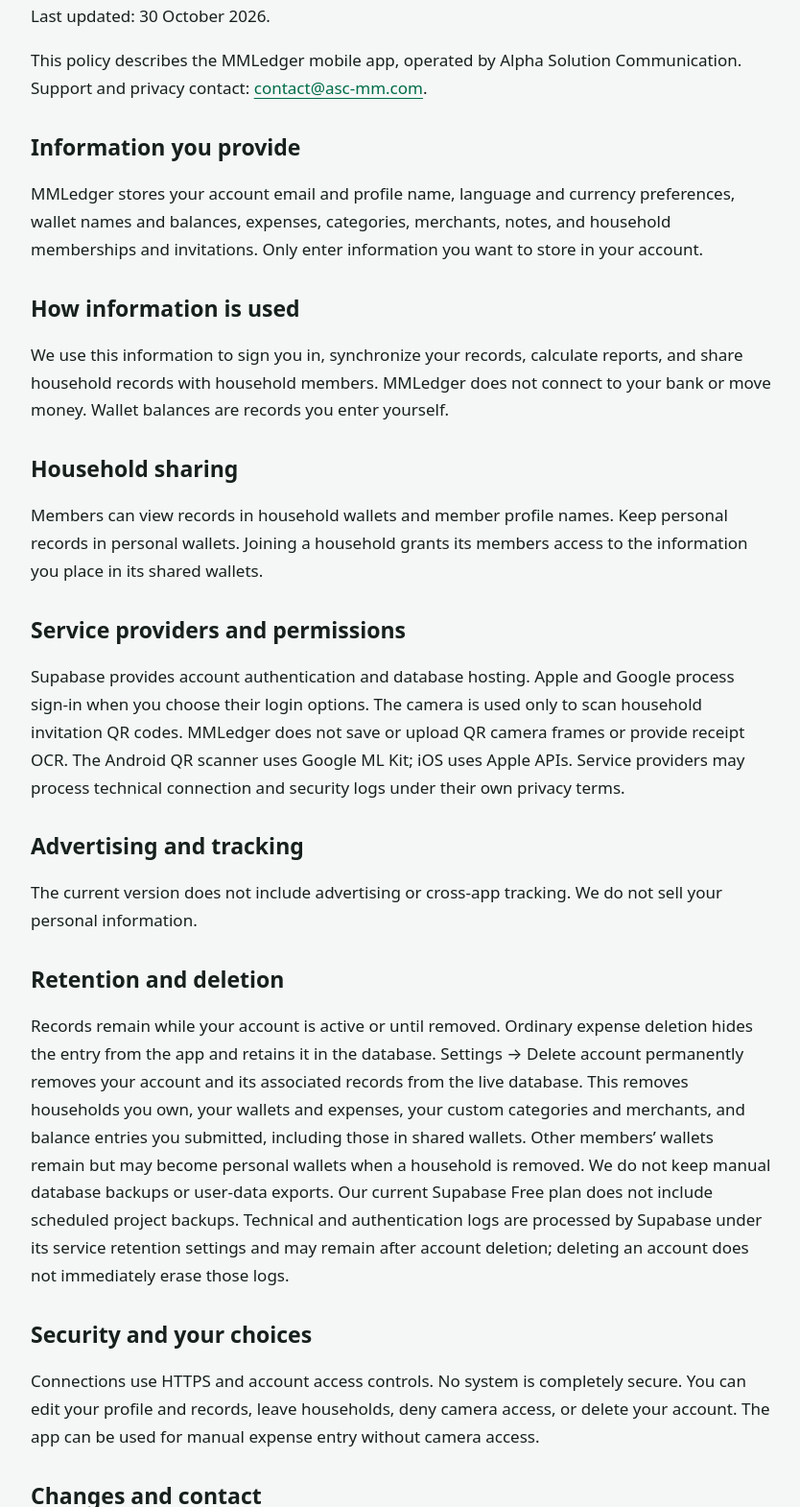
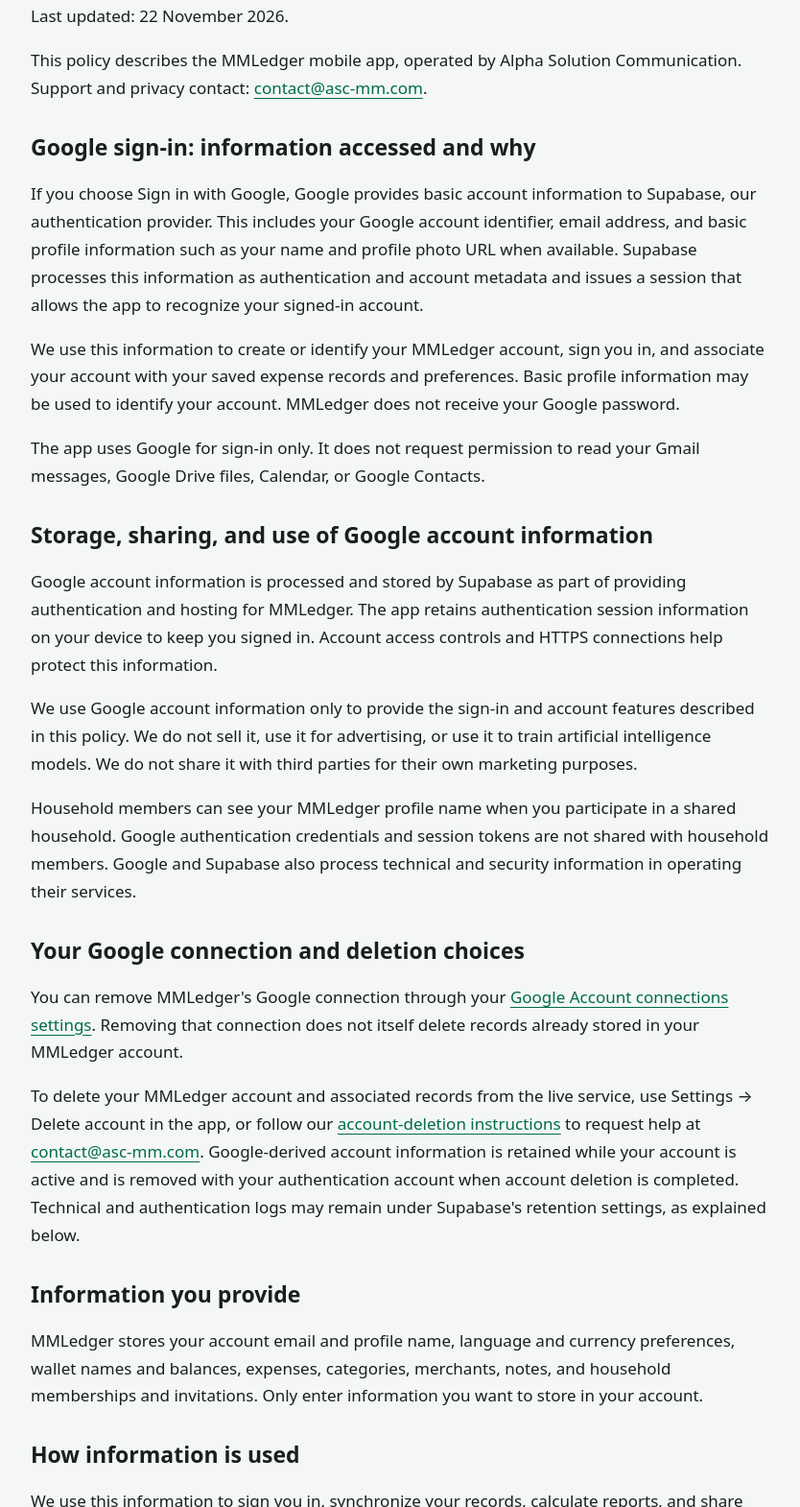
Before and after one commit to TaReaHtwe/mmledger-support, a plain HTML site: page privacy.html in a window 1280 px wide. Shown: the part 229-1799 px from the top of the page at 96% size, without its empty margins (222-1056 px from the left). Drawn offline with Linux system fonts and the light colour scheme.

Commit message:
Explain Google sign-in data use, storage, sharing and deletion

```diff
--- a/privacy.html
+++ b/privacy.html
@@ -17,8 +17,25 @@
 </header>
 <main>
 <h1>Privacy policy</h1>
-<p>Last updated: 30 October 2026.</p>
+<p>Last updated: 22 November 2026.</p>
 <p>This policy describes the MMLedger mobile app, operated by Alpha Solution Communication. Support and privacy contact: <a href="mailto:contact@asc-mm.com">contact@asc-mm.com</a>.</p>
+<section>
+<h2>Google sign-in: information accessed and why</h2>
+<p>If you choose Sign in with Google, Google provides basic account information to Supabase, our authentication provider. This includes your Google account identifier, email address, and basic profile information such as your name and profile photo URL when available. Supabase processes this information as authentication and account metadata and issues a session that allows the app to recognize your signed-in account.</p>
+<p>We use this information to create or identify your MMLedger account, sign you in, and associate your account with your saved expense records and preferences. Basic profile information may be used to identify your account. MMLedger does not receive your Google password.</p>
+<p>The app uses Google for sign-in only. It does not request permission to read your Gmail messages, Google Drive files, Calendar, or Google Contacts.</p>
+</section>
+<section>
+<h2>Storage, sharing, and use of Google account information</h2>
+<p>Google account information is processed and stored by Supabase as part of providing authentication and hosting for MMLedger. The app retains authentication session information on your device to keep you signed in. Account access controls and HTTPS connections help protect this information.</p>
+<p>We use Google account information only to provide the sign-in and account features described in this policy. We do not sell it, use it for advertising, or use it to train artificial intelligence models. We do not share it with third parties for their own marketing purposes.</p>
+<p>Household members can see your MMLedger profile name when you participate in a shared household. Google authentication credentials and session tokens are not shared with household members. Google and Supabase also process technical and security information in operating their services.</p>
+</section>
+<section>
+<h2>Your Google connection and deletion choices</h2>
+<p>You can remove MMLedger's Google connection through your <a href="https://myaccount.google.com/connections">Google Account connections settings</a>. Removing that connection does not itself delete records already stored in your MMLedger account.</p>
+<p>To delete your MMLedger account and associated records from the live service, use Settings → Delete account in the app, or follow our <a href="delete-account.html">account-deletion instructions</a> to request help at <a href="mailto:contact@asc-mm.com">contact@asc-mm.com</a>. Google-derived account information is retained while your account is active and is removed with your authentication account when account deletion is completed. Technical and authentication logs may remain under Supabase's retention settings, as explained below.</p>
+</section>
 <section>
 <h2>Information you provide</h2>
 <p>MMLedger stores your account email and profile name, language and currency preferences, wallet names and balances, expenses, categories, merchants, notes, and household memberships and invitations. Only enter information you want to store in your account.</p>
@@ -41,7 +58,7 @@
 </section>
 <section>
 <h2>Retention and deletion</h2>
-<p>Records remain while your account is active or until removed. Ordinary expense deletion hides the entry from the app and retains it in the database. Settings → Delete account permanently removes your account and its associated records from the live database. This removes households you own, your wallets and expenses, your custom categories and merchants, and balance entries you submitted, including those in shared wallets. Other members’ wallets remain but may become personal wallets when a household is removed. We do not keep manual database backups or user-data exports. Our current Supabase Free plan does not include scheduled project backups. Technical and authentication logs are processed by Supabase under its service retention settings and may remain after account deletion; deleting an account does not immediately erase those logs.</p>
+<p>Records remain while your account is active or until removed. Ordinary expense deletion hides the entry from the app and retains it in the database. Settings → Delete account permanently removes your account and its associated records from the live database. This removes households you own, your wallets and expenses, your custom categories and merchants, and balance entries you submitted, including those in shared wallets. Other members’ wallets remain but may become personal wallets when a household is removed. Technical and authentication logs are processed by Supabase under its service retention settings and may remain after account deletion; deleting an account does not immediately erase those logs.</p>
 </section>
 <section>
 <h2>Security and your choices</h2>
```
